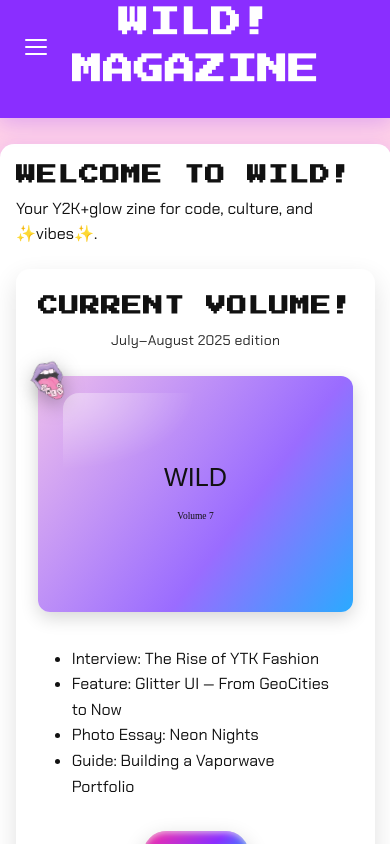
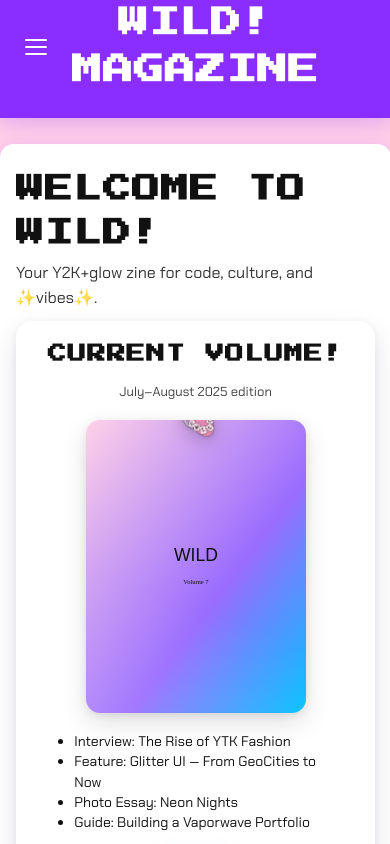
Before and after one commit to wkjezz/WILD, a React (Vite) app: page / in a window 390 px wide. Built offline with nearby package versions, Linux system fonts and the light colour scheme.

Commit message:
style(Home): compress vertical layout for <=1080px tall screens; centered cover/list/button; responsive sticker

```diff
--- a/src/pages/Home.css
+++ b/src/pages/Home.css
@@ -1,154 +1,145 @@
-.home-wrap{
-  display:flex; flex-direction:column; gap:16px;
-}
-.home-hero h1{
-  font-family: 'Press Start 2P', cursive;
-  font-size: 20px;
-  margin: 0 0 6px 0;
-}
-.home-hero p{
-  margin: 0 0 6px 0;
-  font-family: 'Chakra Petch', system-ui, sans-serif;
+/* ===== HOME PAGE ===== */
+
+.home-wrap {
+  padding-block: 8px 0;
 }
 
-/* Volume card — solid, crisp */
-.volumeCard{
+.home-hero {
+  text-align: left;
+  margin: 0 0 8px;
+}
+
+.home-hero h1 {
+  margin: 0 0 6px;
+  font-size: clamp(28px, 2.6vw, 36px);
+}
+
+.home-hero p {
+  margin: 0;
+  opacity: .85;
+}
+
+/* Current Volume card */
+.volumeCard {
+  border-radius: 16px;
+  background: #fff;
+  box-shadow: 0 12px 28px rgba(30, 10, 60, 0.12), 0 2px 8px rgba(30, 10, 60, 0.06);
+  margin: 10px 0 0;
+  padding: 18px 20px;
+}
+
+.volumeStack {
+  display: flex;
+  flex-direction: column;
+  align-items: center;
+  gap: 10px;
+}
+
+.volumeStack--centered {
+  align-items: center;
+}
+
+.volTitle {
+  font-family: "Press Start 2P", system-ui, sans-serif;
+  letter-spacing: 1px;
+  margin: 0;
+  text-align: center;
+}
+
+.date {
+  margin: 4px 0 8px;
+  font-size: clamp(13px, 1.2vw, 14px);
+  opacity: .8;
+  text-align: center;
+}
+
+/* Cover + sticker */
+.coverWrap {
   position: relative;
   border-radius: 14px;
-  background: #fff;
-  padding: 22px 22px 26px;
   overflow: hidden;
-  box-shadow: 0 10px 26px rgba(0,0,0,.12);
-  min-height: 560px;
-}
-.volumeCard::before{ content: none; }
-.volumeCard--solid{ background: #fff; }
-
-/* Centered stack */
-.volumeStack{
-  display:flex;
-  flex-direction:column;
-  gap: 10px;
-  max-width: 980px;
-}
-.volumeStack--centered{
-  align-items: center;
-  text-align: center;
-  margin: 0 auto;
+  width: clamp(220px, 28vw, 360px);
+  aspect-ratio: 3 / 4; /* keeps height proportional without stretching */
+  box-shadow: 0 10px 26px rgba(0,0,0,.12), 0 2px 8px rgba(0,0,0,.08);
 }
 
-.volTitle{
-  margin: 0;
-  font-family: 'Press Start 2P', cursive;
-  font-size: 20px;
-}
-.date{
-  margin: -2px 0 8px 0;
-  font-family: 'Chakra Petch', system-ui, sans-serif;
-  font-size: 14px;
-  letter-spacing: .2px;
-  opacity: .9;
+.volumeCover {
+  width: 100%;
+  height: 100%;
+  object-fit: cover;
+  display: block;
 }
 
-/* Cover + sticker pin */
-.coverWrap{
-  position: relative;
-  display: inline-block;
-  margin: 6px 0 12px 0;
-}
-.volumeCover{
-  width: clamp(260px, 60vw, 460px);
-  max-width: 100%;
-  aspect-ratio: 3 / 4;
-  object-fit: cover;
-  border-radius: 12px;
-  box-shadow: 0 6px 18px rgba(0,0,0,.16);
+/* gel gloss */
+.coverGloss{
+  position:absolute; inset:0;
+  background: linear-gradient(20deg, rgba(255,255,255,.1) 0%, rgba(255,255,255,0) 40%);
+  pointer-events:none;
 }
 
-/* Responsive random sticker "pin" */
+/* sticker "pin" with slight gel & shadow */
 .stickerPin{
-  position: absolute;
-  width: clamp(38px, 10vw, 70px);
-  height: auto;
-  top: clamp(-16px, -2vw, -8px);
-  left: clamp(-14px, -2vw, -6px);
-  transform: rotate(-10deg);
-  filter: drop-shadow(0 6px 10px rgba(0,0,0,.3)) saturate(1.1) brightness(1.04);
-  pointer-events: none;
+  position:absolute;
+  top: -10px;
+  left: 50%;
+  transform: translate(-50%,-35%) rotate(-10deg);
+  width: clamp(44px, 7vw, 64px);
+  filter:
+    drop-shadow(0 6px 10px rgba(0,0,0,.18))
+    drop-shadow(0 1px 2px rgba(0,0,0,.12));
+  user-select:none;
+  pointer-events:none;
 }
 
-/* Subtle gel/gloss */
-.coverGloss{
-  content:'';
-  position:absolute;
-  left: 8%;
-  top: 7%;
-  width: 58%;
-  height: 58%;
-  pointer-events:none;
-  border-radius: 16px;
-  background: radial-gradient(120% 90% at 0% 0%, rgba(255,255,255,.42), rgba(255,255,255,0) 60%);
-  mix-blend-mode: screen;
+/* blurb */
+.blurbList{
+  width: min(680px, 88%);
+  margin: 8px auto 0;
+  padding-left: 1.2rem;
+  font-size: clamp(14px, 1.25vw, 16px);
+  line-height: 1.45;
+  list-style: disc;
 }
 
-/* Blurb list: keep readable while centered layout */
-.blurbList{
-  margin: 4px auto 14px auto;
-  padding: 0 0 0 18px;
-  font-family: 'Chakra Petch', system-ui, sans-serif;
-  line-height: 1.6;
-  width: min(90%, 720px);
-  text-align: left;
+/* read button */
+.readRow{
+  margin-top: 10px;
+  display:flex;
+  justify-content:center;
 }
 
-/* READ centered */
-.readRow{
-  display:flex;
-  justify-content:center;
-  margin-top: 8px;
-}
-
-/* Bubble READ button */
 .readBtn{
   display:inline-flex;
   align-items:center;
   justify-content:center;
+  padding: 10px 26px;
+  border-radius: 999px;
+  font-family: "Press Start 2P", system-ui, sans-serif;
+  font-size: 14px;
   text-decoration:none;
-  border:0;
-  cursor:pointer;
+  color:#fff;
+  background: linear-gradient(135deg, #ff6ad5, #7aa2ff);
+  box-shadow: 0 10px 24px rgba(122,162,255,.28), inset 0 2px 0 rgba(255,255,255,.45);
+  transition: transform .15s ease, box-shadow .15s ease, filter .15s ease;
+}
 
-  font-family:'Press Start 2P', cursive;
-  font-size:12px;
-  letter-spacing:.5px;
-  padding:14px 28px;
-  border-radius:999px;
-  color:#fff;
-
-  background: linear-gradient(135deg,#FF2E9F 0%, #8A2EFF 55%, #00C2FF 100%);
-  box-shadow:
-    inset 0 2px 6px rgba(255,255,255,.65),
-    inset 0 -3px 8px rgba(0,0,0,.25),
-    0 8px 22px rgba(0,0,0,.20);
-
-  transition: transform .12s ease, box-shadow .15s ease, filter .2s ease;
-}
 .readBtn:hover{
   transform: translateY(-1px);
-  box-shadow:
-    inset 0 3px 8px rgba(255,255,255,.75),
-    inset 0 -4px 10px rgba(0,0,0,.3),
-    0 12px 26px rgba(0,0,0,.25);
+  box-shadow: 0 16px 28px rgba(122,162,255,.34), inset 0 2px 0 rgba(255,255,255,.55);
+  filter: saturate(1.08);
 }
 
-/* Mobile tweaks */
-@media (max-width: 700px){
-  .volumeCard{ min-height: 0; }
-  .volumeCover{
-    width: min(100%, 460px);
-    aspect-ratio: 4 / 3;
-  }
-  .stickerPin{
-    top: clamp(-14px, -4vw, -8px);
-    left: clamp(-10px, -3vw, -6px);
-  }
+/* -------- Height-aware compaction (desktop <=1080px tall) -------- */
+@media (min-width: 900px) and (max-height: 1080px){
+  .home-hero { margin-bottom: 4px; }
+  .volumeCard { padding: 14px 16px; }
+  .coverWrap { width: clamp(220px, 24vw, 320px); }
+  .blurbList { width: min(620px, 86%); }
+  .readRow { margin-top: 8px; }
 }
+
+/* Extra tight guard if needed around 900–1080h */
+@media (min-width: 900px) and (max-height: 1000px){
+  .coverWrap { width: clamp(220px, 22vw, 300px); }
+  .blurbList { font-size: clamp(13px, 1.05vw, 15px); }
+}
```
